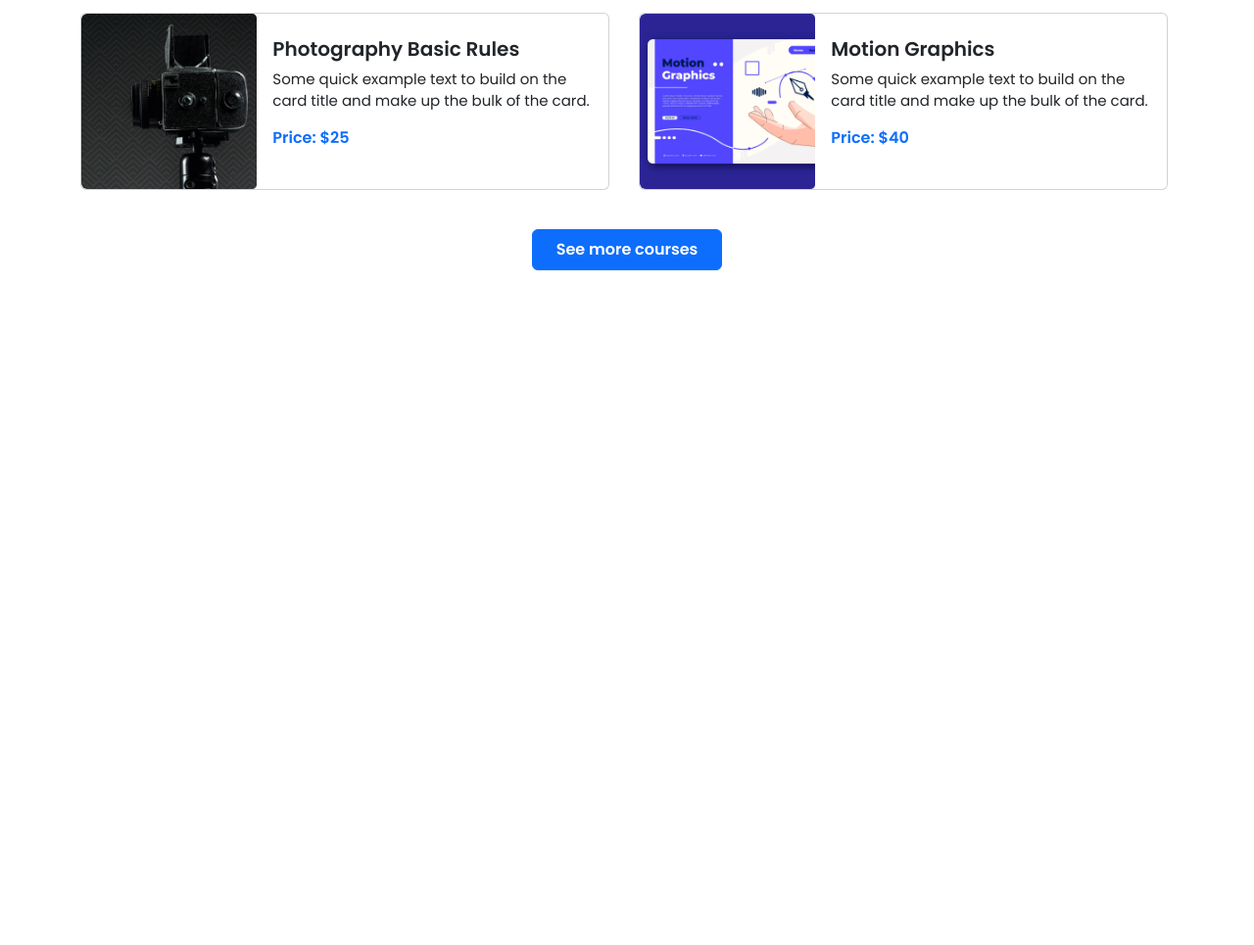
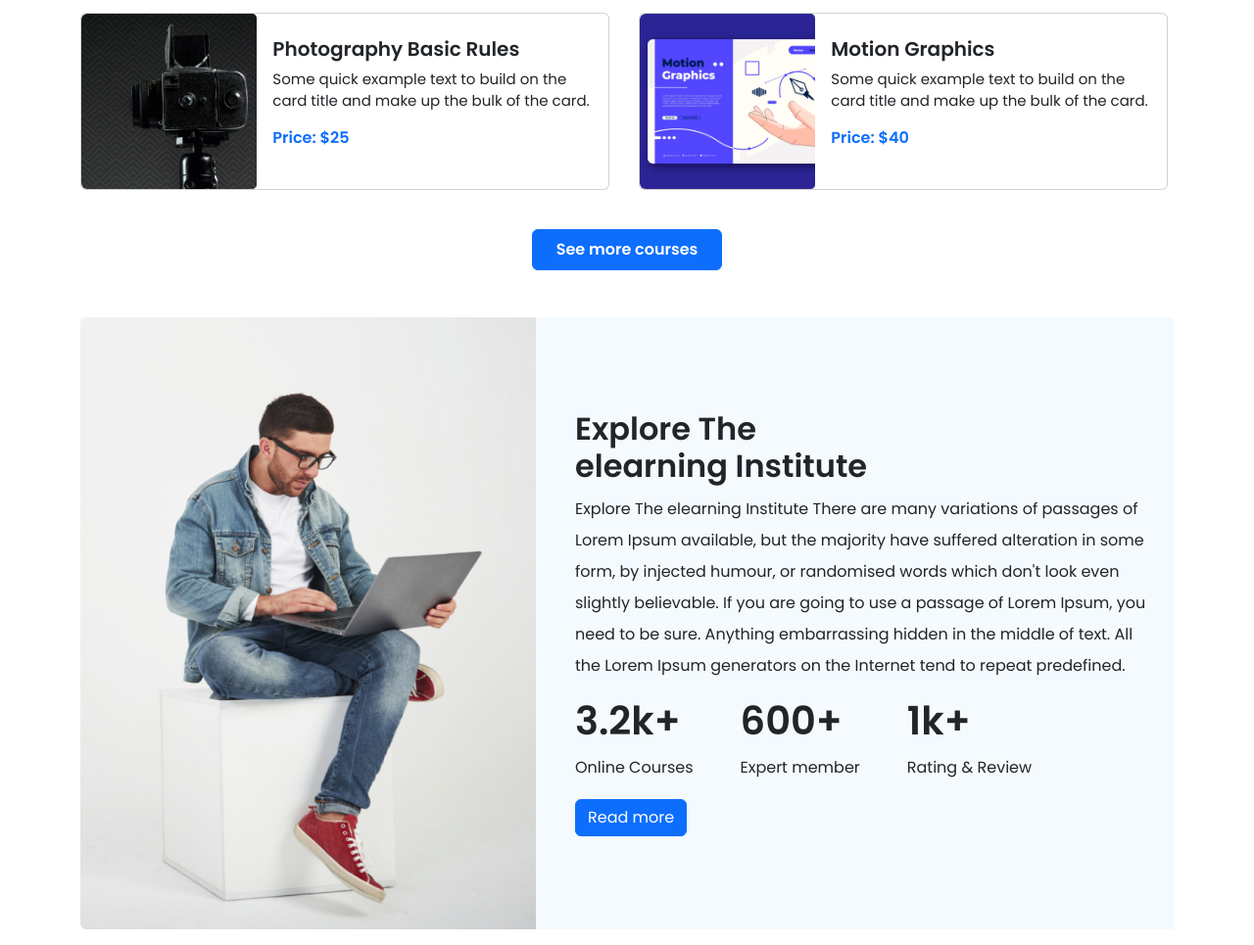
Before and after one commit to yeasin44/Assignment-3, a plain HTML site: page index.html in a window 1280 px wide. Shown: the part 1564-2529 px from the top of the page at 98% size. Before the commit the page ends 1840 px from the top, so only its background shows below. Drawn offline with Linux system fonts and the light colour scheme.

Commit message:
explore added

```diff
--- a/index.html
+++ b/index.html
@@ -328,6 +328,53 @@
     <!-- ...................Course section end ............................-->
     <!-- ...................Explore section start......................... -->
     <section class="container">
+      <div class="card mb-3 mt-5 border-0">
+        <div class="row g-0">
+          <div class="col-md-5">
+            <img src="./images/Rectangle 8.png" class="img-fluid rounded-start" alt="...">
+          </div>
+          <div class="col-md-7 d-flex align-items-center justify-content-center lh-lg" style="background-color: #F4FAFD;">
+            <div class="card-body ms-4">
+              <h2 class="card-title fw-semibold">Explore The <br> elearning
+                Institute</h2>
+              <p class="card-text">Explore The elearning
+                Institute
+                There are many variations of passages of Lorem Ipsum available, but the
+                majority have suffered alteration in some form, by injected humour, or
+                randomised words which don't look even slightly believable. If you are going
+                to use a passage of Lorem Ipsum, you need to be sure.
+
+
+                Anything embarrassing hidden in the middle of text. All the Lorem Ipsum
+                generators on the Internet tend to repeat predefined.</p>
+                <div class="d-flex">
+                  <div class="me-5">
+                    <h1 class="fw-semibold">
+                      3.2k+
+                    </h1>
+                    <p>Online Courses</p>
+                  </div>
+                  <div class="me-5">
+                    <h1 class="fw-semibold">
+                      600+
+                    </h1>
+                    <p>Expert member</p>
+                  </div>
+                  <div class="me-5">
+                    <h1 class="fw-semibold">
+                      1k+
+                    </h1>
+                    <p>Rating & Review</p>
+                  </div>
+                </div>
+                <div>
+                  <button class="btn btn-primary">Read more</button>
+                </div>
+
+            </div>
+          </div>
+        </div>
+      </div>
 
     </section>
     <!-- ...................Explore section end......................... -->
```
Also changed, not shown: images/Rectangle 8.png (added).
